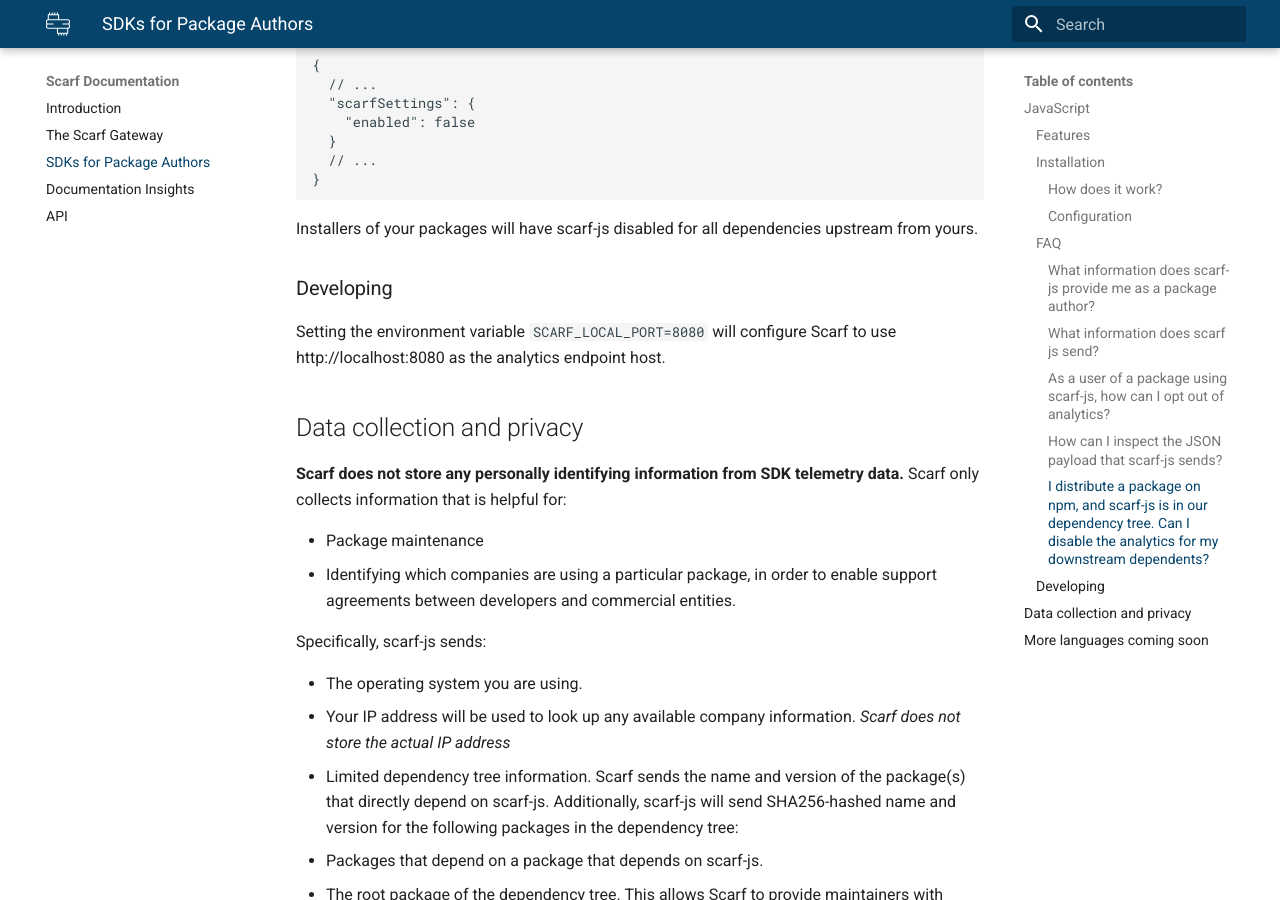
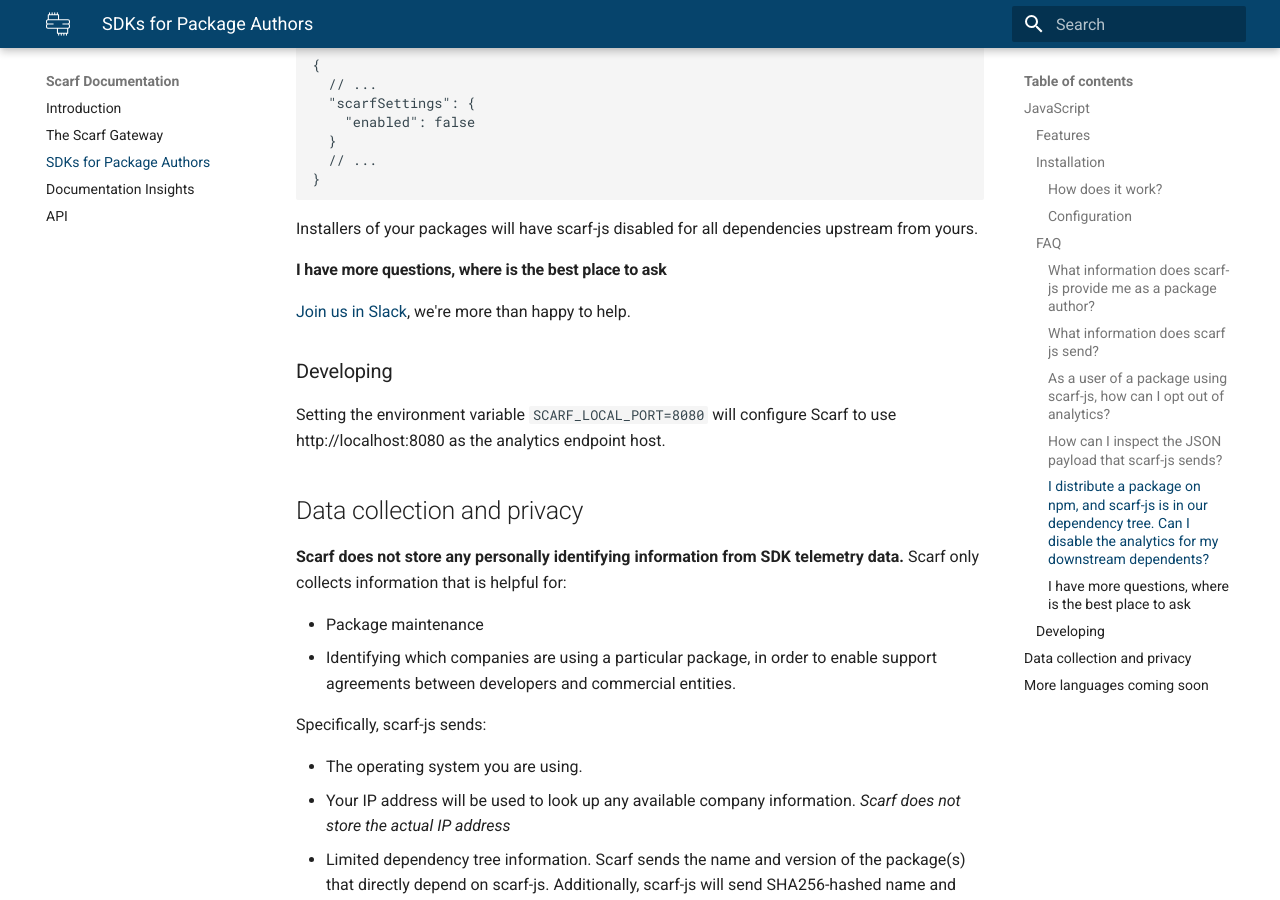
Before and after one commit to scarf-sh/docs, an MkDocs documentation site: the page built from docs/package-analytics.md, in a window 1280 px wide and 900 px high, scrolled down 2970 px. Built offline with MkDocs 1.6.1 and Material for MkDocs 9.7.7, drawn with Linux system fonts in a browser that asks for light colours.

Commit message:
Add link for help to FAQs

```diff
--- a/docs/gateway.md
+++ b/docs/gateway.md
@@ -162,6 +162,10 @@
 
 Yes! See [our API documentation](/api) for more information.
 
+**I have more questions, where is the best place to ask?**
+
+[Join us in Slack](https://tinyurl.com/scarf-community-slack), we're more than happy to help.
+
 <a id="figure_0"></a>
 
 ## Figure 0: Using the Scarf Gateway as a maintainer
--- a/docs/package-analytics.md
+++ b/docs/package-analytics.md
@@ -142,6 +142,11 @@
 Installers of your packages will have scarf-js disabled for all dependencies upstream from yours.
 
 
+#### I have more questions, where is the best place to ask
+
+[Join us in Slack](https://tinyurl.com/scarf-community-slack), we're more than happy to help.
+
+
 ### Developing
 
 Setting the environment variable `SCARF_LOCAL_PORT=8080` will configure Scarf to
```
